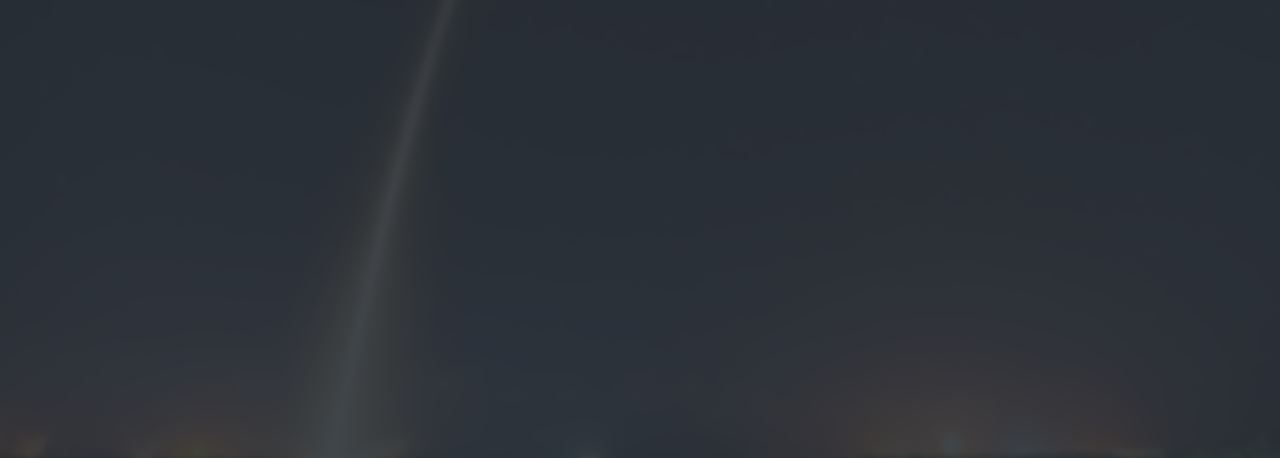
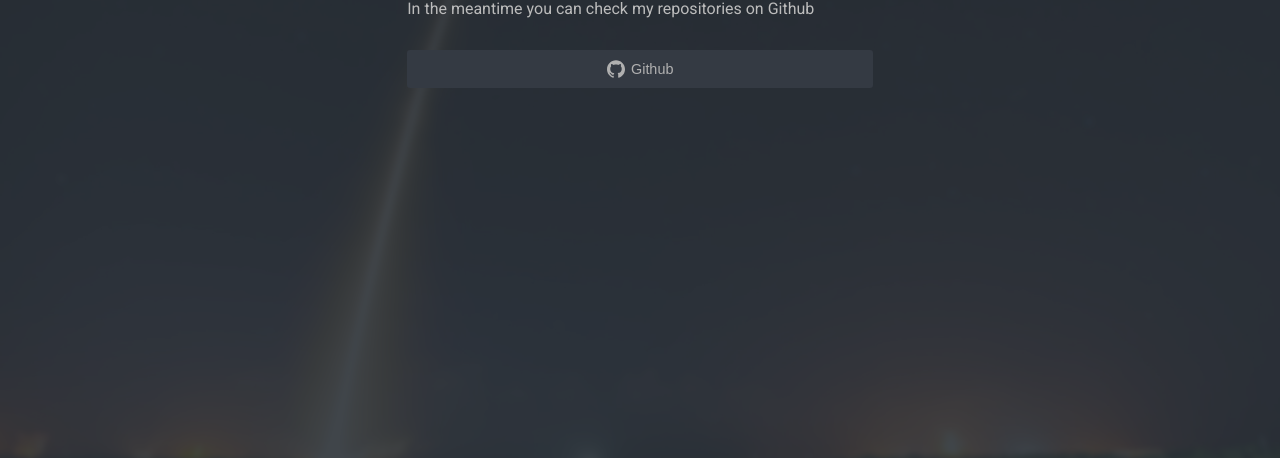
Before and after one commit to maeek/landing-placeholder, a plain HTML site: page index.html in a window 1280 px wide. Shown: the part 342-800 px from the top of the page. Drawn offline with Linux system fonts and the light colour scheme.

Commit message:
Updated spacing

```diff
--- a/styles.css
+++ b/styles.css
@@ -45,13 +45,15 @@ body {
 .content {
   width: 100%;
   height: 100%;
+  padding: 2rem;
   display: flex;
   justify-content: center;
+  align-items: center;
 }
 
 .container {
   max-width: 500px;
-  margin: 15% 0 0;
+  margin-top: -5rem;
 }
 
 .call-to-action {
```
